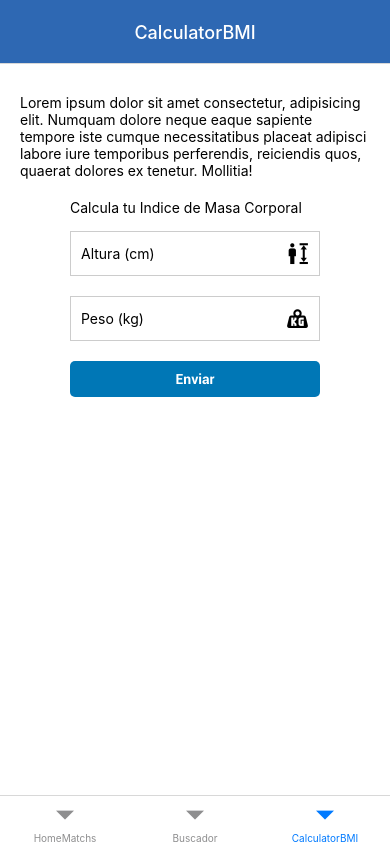
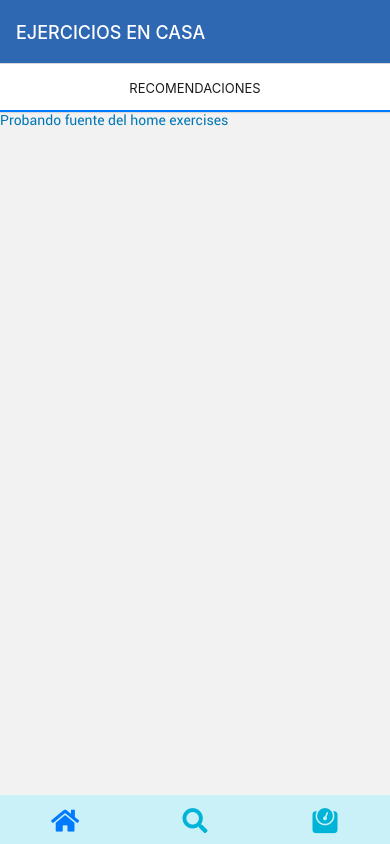
Before and after one commit to franrey98/gymApp, a React Native app: screen /News in a window 390 px wide. Built offline with nearby package versions, Linux system fonts and the light colour scheme.

Commit message:
finish imc screen

```diff
--- a/src/router/TabNavigator.tsx
+++ b/src/router/TabNavigator.tsx
@@ -2,12 +2,36 @@
 import CalculatorBMI from "../screens/CalculatorBMI/CalculatorBMI/CalculatorBMI";
 import Search from "../screens/search/Search";
 import TabsTopHome from "../screens/Home/TabsTopHome";
+import Icon from "react-native-vector-icons/FontAwesome5";
+import { colors } from "../constants/colors";
 
 const BottomTab = createBottomTabNavigator();
 
-const TabNavigator = ({ navigation }: any) => {
+const TabNavigator = () => {
   return (
-    <BottomTab.Navigator>
+    <BottomTab.Navigator
+      screenOptions={({ route }) => ({
+        tabBarIcon: ({ focused, color, size }) => {
+          let iconName: any;
+          if (route.name === "HomeMatchs") {
+            iconName = focused ? "home" : "home";
+          } else if (route.name === "Search") {
+            iconName = focused ? "search" : "search";
+          } else if (route.name === "IMC") {
+            iconName = focused ? "weight" : "weight";
+          }
+
+          return <Icon name={iconName} size={size} color={color} />;
+        },
+        tabBarShowLabel: false,
+        tabBarInactiveTintColor: colors.secondary,
+        tabBarStyle: {
+          backgroundColor: colors.primaryTransparent,
+          borderTopWidth: 1,
+          borderTopColor: colors.primaryTransparent,
+        },
+      })}
+    >
       <BottomTab.Screen
         name="HomeMatchs"
         options={{
@@ -29,18 +53,17 @@
       />
       <BottomTab.Screen
         options={{
-          headerTitle: "CalculatorBMI",
-          tabBarLabel: "CalculatorBMI",
-          headerTitleAlign: "center",
+          headerTitle: "Calculadora IMC",
+          headerTitleAlign: "left",
           headerTitleStyle: {
             color: "white",
             fontSize: 18,
           },
           headerStyle: {
-            backgroundColor: "#2e68b3",
+            backgroundColor: colors.secondary,
           },
         }}
-        name="News"
+        name="IMC"
         component={CalculatorBMI}
       />
     </BottomTab.Navigator>
--- a/src/screens/CalculatorBMI/CalculatorBMI/CalculatorBMI.tsx
+++ b/src/screens/CalculatorBMI/CalculatorBMI/CalculatorBMI.tsx
@@ -1,41 +1,49 @@
 import React from "react";
-import { View, Text, ActivityIndicator } from "react-native";
+import { View, Text, ActivityIndicator, ScrollView } from "react-native";
 import { useBMI } from "../../../hooks/useBMI";
 import BMICategoryIndicator from "../CategoryIndicator/BMICategoryIndicator";
 import FormBMI from "../FormBMI/FormBMI";
 import { styles } from "./CalculatorBMI.styled";
+import TipsCategory from "../TipsCategory/TipsCategory";
 
 const CalculatorBMI = () => {
   const { resultBMI, categoryBMI, isLoading } = useBMI();
-  console.log("bmi desde calculator", categoryBMI);
 
   return (
-    <View
+    <ScrollView
       style={{
         flex: 1,
-
         backgroundColor: "white",
       }}
     >
       <View style={styles.container}>
         <Text style={styles.textIntroduction}>
-          Lorem ipsum dolor sit amet consectetur, adipisicing elit. Numquam
-          dolore neque eaque sapiente tempore iste cumque necessitatibus placeat
-          adipisci labore iure temporibus perferendis, reiciendis quos, quaerat
-          dolores ex tenetur. Mollitia!
+          El Índice de Masa Corporal es una medida que se utiliza para evaluar
+          el estado nutricional de una persona. Es una fórmula matemática que
+          relaciona el peso y la altura de una persona, y se expresa en unidades
+          de kilogramos por metro cuadrado (kg/m²).
         </Text>
 
         <FormBMI />
         <View style={{ alignItems: "center", marginTop: 20 }}>
-          {resultBMI ? <Text>Tu resultado: {resultBMI}</Text> : ""}
+          {resultBMI ? (
+            <Text>Tu Indice de Masa Corporal es de: {resultBMI}</Text>
+          ) : (
+            ""
+          )}
           {isLoading ? (
             <ActivityIndicator size={30} />
           ) : (
-            categoryBMI && <BMICategoryIndicator categoryBMI={categoryBMI} />
+            categoryBMI && (
+              <View style={{ alignItems: "center", marginVertical: 20 }}>
+                <BMICategoryIndicator categoryBMI={categoryBMI} />
+                <TipsCategory categoryBMI={categoryBMI} />
+              </View>
+            )
           )}
         </View>
       </View>
-    </View>
+    </ScrollView>
   );
 };
 
--- a/src/screens/CalculatorBMI/CategoryIndicator/BMICategoryIndicator.tsx
+++ b/src/screens/CalculatorBMI/CategoryIndicator/BMICategoryIndicator.tsx
@@ -1,11 +1,9 @@
-import { View } from "react-native";
+import { BMICategoryIndicatorProps } from "../types";
 import Donut from "./Donut";
 
-interface BMICategoryIndicatorProps {
-  categoryBMI: string;
-}
-
-const BMICategoryIndicator = ({ categoryBMI }: BMICategoryIndicatorProps) => {
+const BMICategoryIndicator = ({
+  categoryBMI = "",
+}: BMICategoryIndicatorProps) => {
   const getBMIStatus = () => {
     if (categoryBMI === "Underweight") {
       return { classification: "Bajo peso", color: "blue" };
--- a/src/screens/CalculatorBMI/FormBMI/FormBMI.style.ts
+++ b/src/screens/CalculatorBMI/FormBMI/FormBMI.style.ts
@@ -22,7 +22,7 @@
     marginBottom: 0,
   },
   button: {
-    backgroundColor: colors.primary,
+    backgroundColor: colors.secondary,
     padding: 10,
     borderRadius: 5,
     marginTop: 10,
--- a/src/screens/CalculatorBMI/FormBMI/FormBMI.tsx
+++ b/src/screens/CalculatorBMI/FormBMI/FormBMI.tsx
@@ -45,7 +45,9 @@
 
   return (
     <View style={styles.container}>
-      <Text>Calcula tu Indice de Masa Corporal</Text>
+      <Text style={{ textAlign: "center", marginTop: 20 }}>
+        Calcula tu Indice de Masa Corporal
+      </Text>
       <Formik
         initialValues={initialValues}
         onSubmit={handleSubmit}
--- /dev/null
+++ b/src/screens/CalculatorBMI/TipsCategory/TipsCategory.tsx
@@ -0,0 +1,37 @@
+import React from "react";
+import { Text, View } from "react-native";
+import { BMICategoryIndicatorProps } from "../types";
+
+const TipsCategory = ({ categoryBMI = "" }: BMICategoryIndicatorProps) => {
+  console.log("Te llego esta categoria:", categoryBMI);
+
+  const getBMIStatus = () => {
+    if (categoryBMI === "Underweight") {
+      return {
+        textInfo:
+          "Las personas con bajo peso tienen un IMC inferior a 18.5. Esto puede deberse a factores como la desnutrición, la genética, problemas de salud o trastornos alimentarios. El consejo para las personas con bajo peso es que consulten con un médico o un nutricionista para determinar la causa y recibir tratamiento adecuado.",
+      };
+    } else if (categoryBMI === "Normal weight") {
+      return {
+        textInfo:
+          "Las personas con un IMC en el rango de 18.5 a 24.9 se consideran que tienen un peso normal. Esto indica que la persona tiene un peso adecuado para su altura y edad. El consejo para las personas con peso normal es que mantengan un estilo de vida saludable y equilibrado, y que sigan una dieta saludable y hagan ejercicio regularmente.",
+      };
+    } else if (categoryBMI === "Overweight") {
+      return {
+        textInfo:
+          " Las personas con un IMC en el rango de 25 a 29.9 se consideran que tienen sobrepeso. El sobrepeso puede aumentar el riesgo de enfermedades como la diabetes, la hipertensión y enfermedades cardiovasculares. El consejo para las personas con sobrepeso es que traten de perder peso a través de una dieta saludable y ejercicio regular, y que eviten el consumo de alimentos procesados y ricos en grasas.",
+      };
+    } else {
+      return {
+        textInfo:
+          "Las personas con un IMC de 30 o más se consideran obesas. La obesidad aumenta el riesgo de enfermedades crónicas como la diabetes, la hipertensión, enfermedades cardiovasculares, entre otras. El consejo para las personas con obesidad es que consulten a un médico o un nutricionista para determinar la causa y recibir tratamiento adecuado, que sigan una dieta saludable y hagan ejercicio regularmente, y que eviten el consumo de alimentos procesados y ricos en grasas.",
+      };
+    }
+  };
+
+  const { textInfo } = getBMIStatus();
+
+  return <Text style={{ marginVertical: 20 }}>{textInfo}</Text>;
+};
+
+export default TipsCategory;
--- a/src/screens/CalculatorBMI/types.ts
+++ b/src/screens/CalculatorBMI/types.ts
@@ -1,3 +1,3 @@
-export interface PropsCategory {
-  category: "underweight" | "normal" | "overweight" | "obese";
+export interface BMICategoryIndicatorProps {
+  categoryBMI: string;
 }
```
